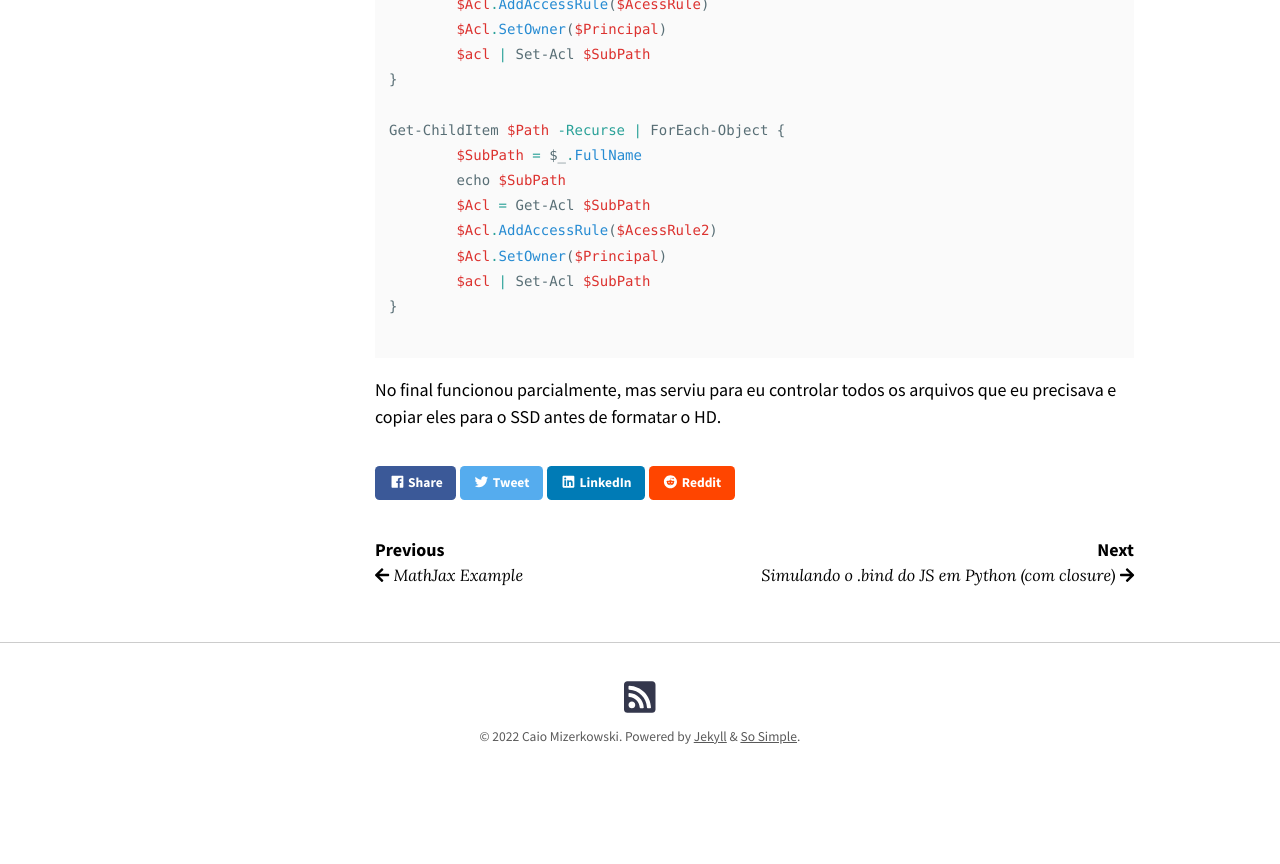
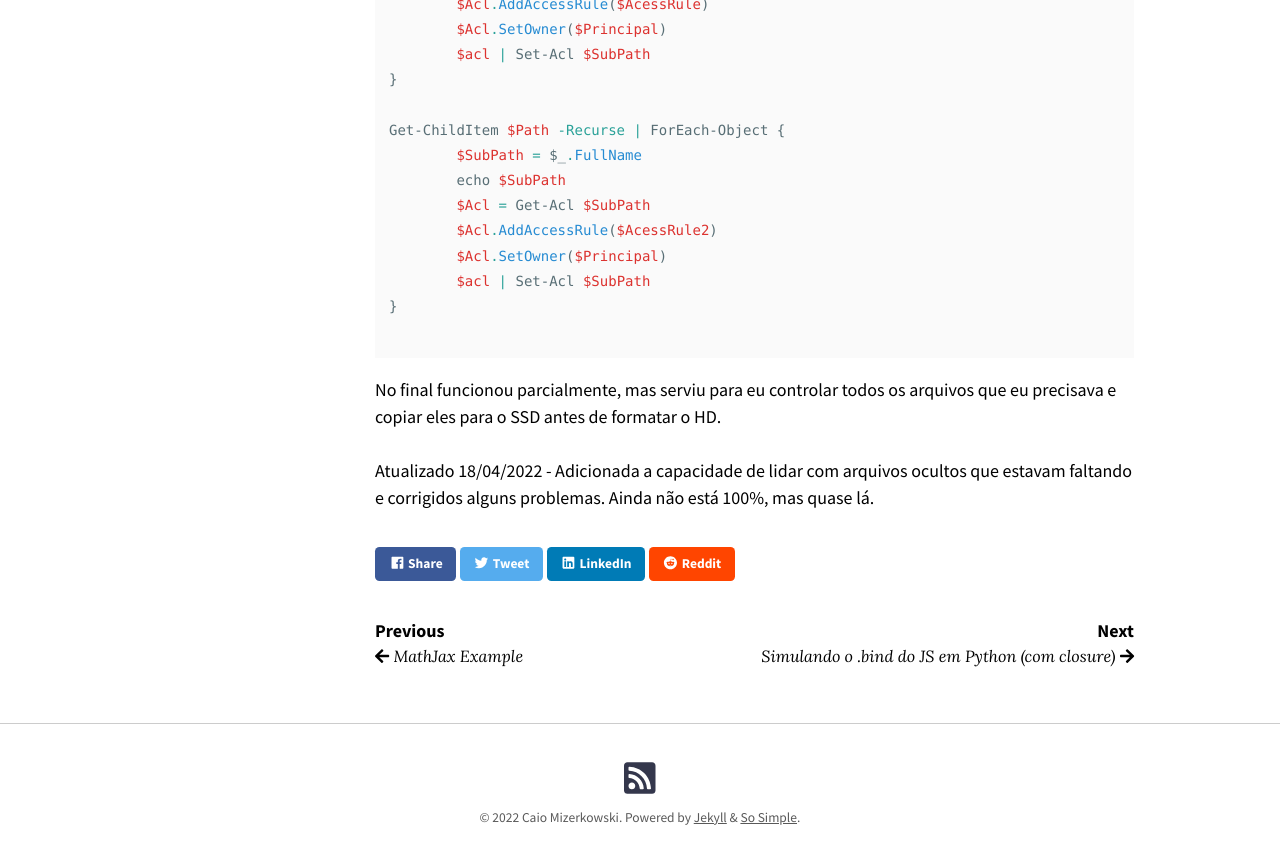
Before and after one commit to CaioMizerkowski/CaioMizerkowski.github.io, a Jekyll site: the page built from _posts/2021-12-23-Um-PS-para-tudo-controlar.md, in a window 1280 px wide and 900 px high, scrolled down 921 px. Shown: the top 864 px of the window. Built offline with Jekyll 4.4.1, drawn with Linux system fonts in a browser that asks for light colours; nearby versions of some CDN libraries; before the commit the page ends 1740 px from its top, so only the background shows below that.

Commit message:
Update 2021-12-23-Um-PS-para-tudo-controlar.md

````diff
--- a/_posts/2021-12-23-Um-PS-para-tudo-controlar.md
+++ b/_posts/2021-12-23-Um-PS-para-tudo-controlar.md
@@ -43,3 +43,5 @@ Get-ChildItem $Path -Recurse | ForEach-Object {
 ```
 
 No final funcionou parcialmente, mas serviu para eu controlar todos os arquivos que eu precisava e copiar eles para o SSD antes de formatar o HD.
+
+Atualizado 18/04/2022 - Adicionada a capacidade de lidar com arquivos ocultos que estavam faltando e corrigidos alguns problemas. Ainda não está 100%, mas quase lá.
````
